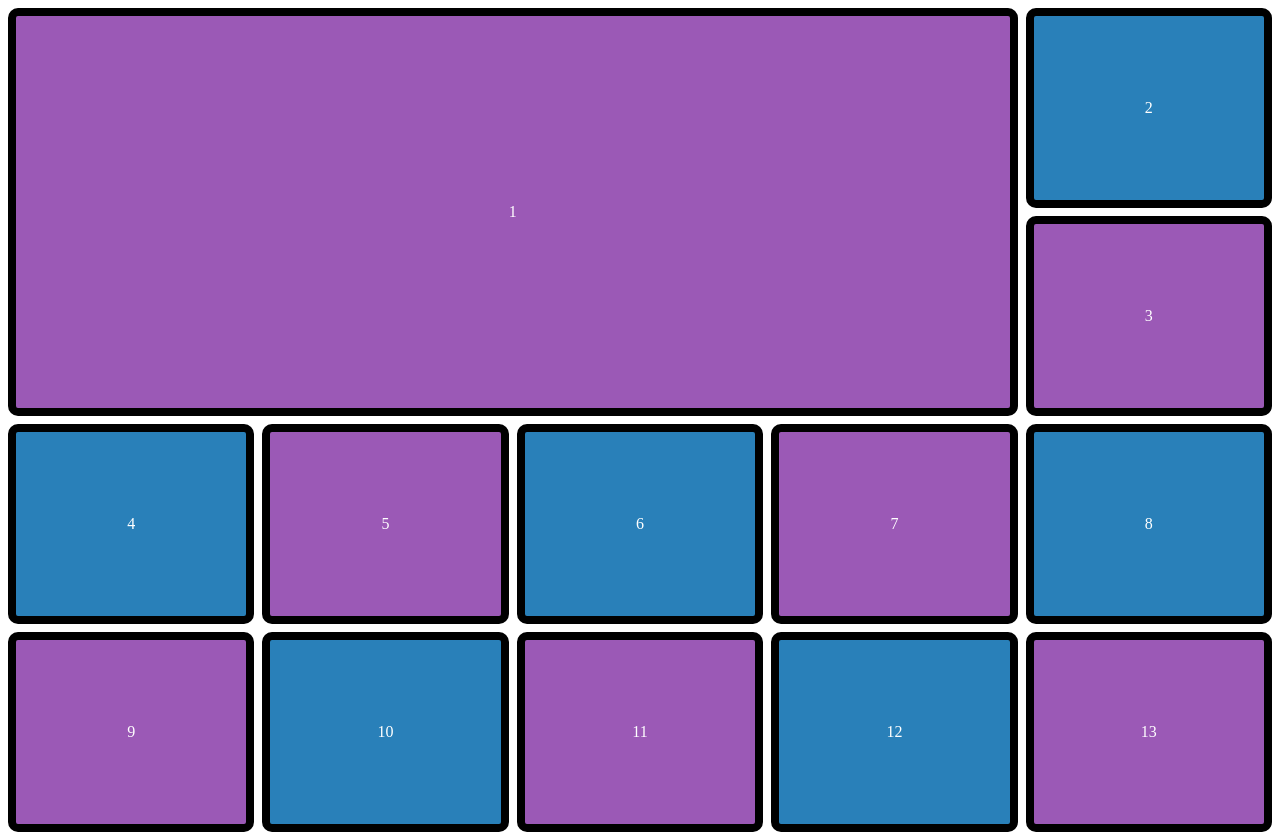
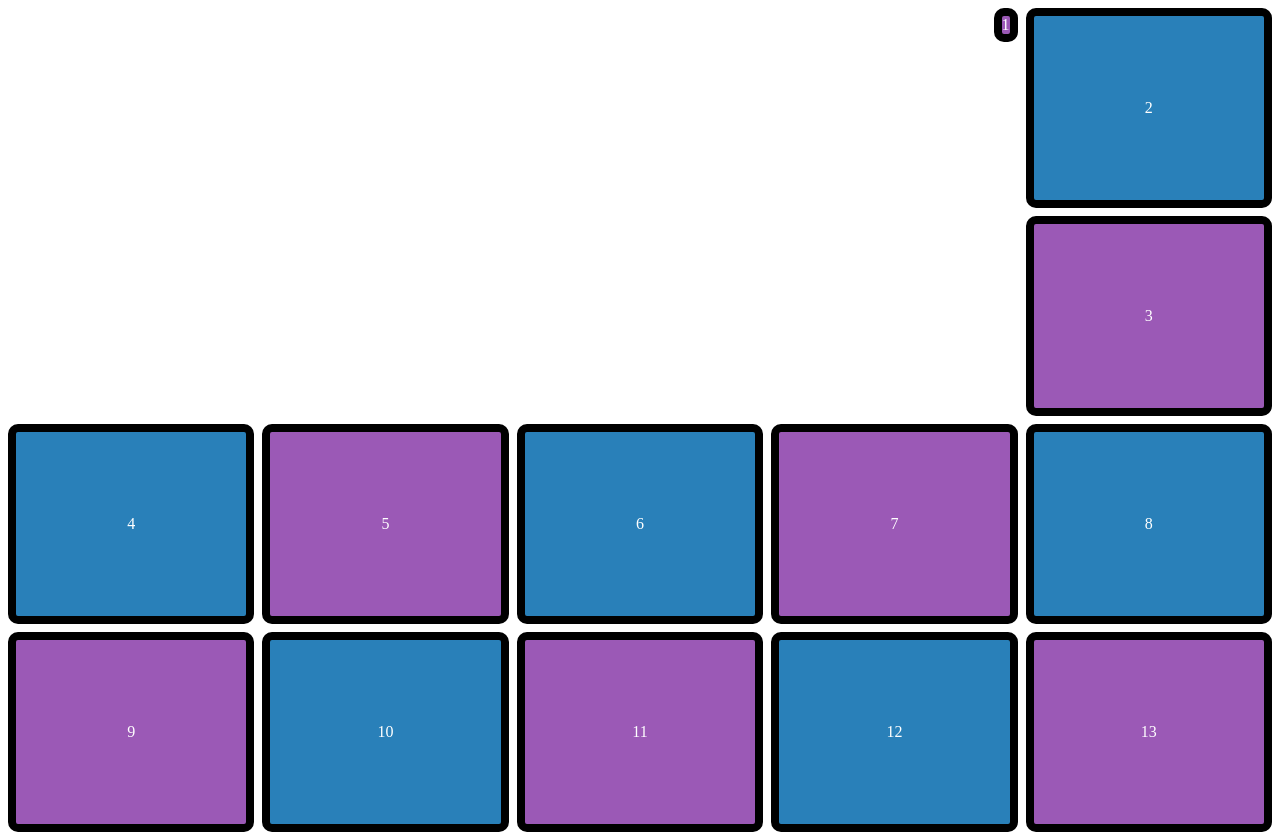
Before and after one commit to DasolPark/Nico_CSS_CSS-Master-Class, a plain HTML site: page grid.html in a window 1280 px wide. Shown: the top 835 px of the page. Drawn offline with Linux system fonts and the light colour scheme.

Commit message:
2-13. Justify, Align and Place Self

```diff
--- a/grid.html
+++ b/grid.html
@@ -23,6 +23,9 @@
         /* grid-area: 2 / 1 / 3 / 4; */
         /* grid-area: 2 / 2 / 3 / -1; */
         grid-area: span 2 / span 4;
+        /* justify-self: center;
+        align-self: center; */
+        place-self: start end;
       }
       .grid-item {
         display: flex;
```
